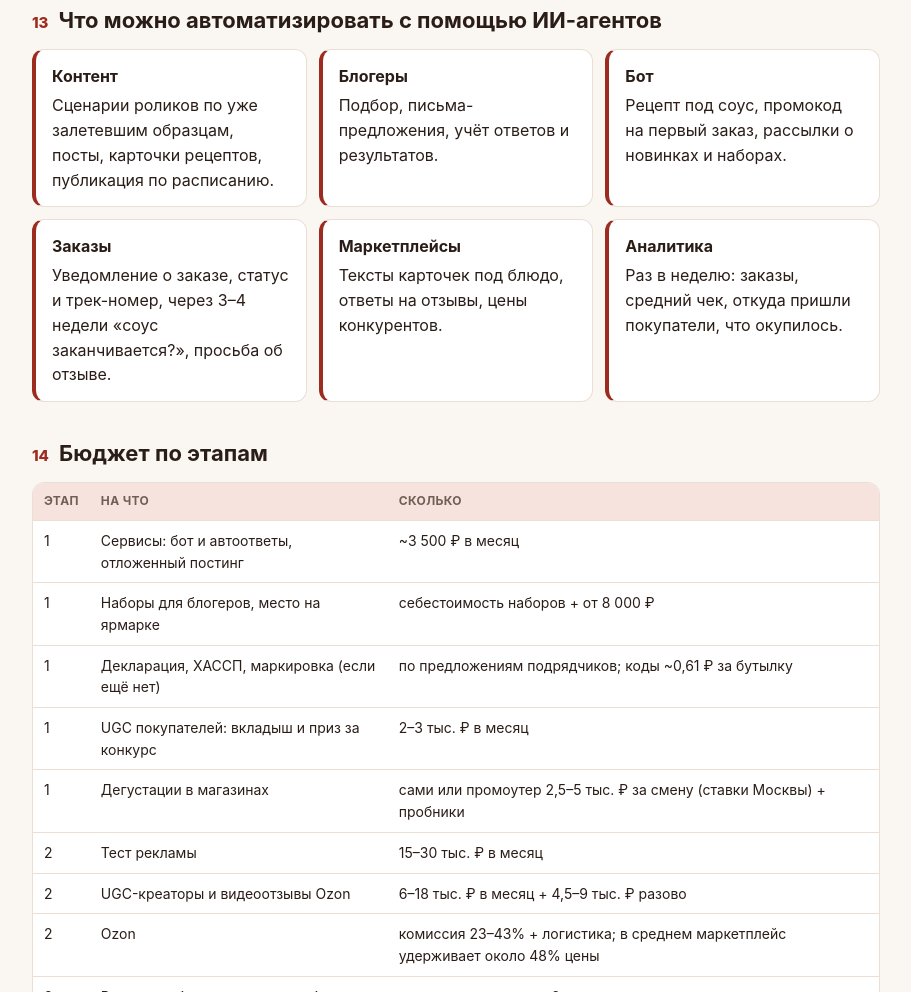
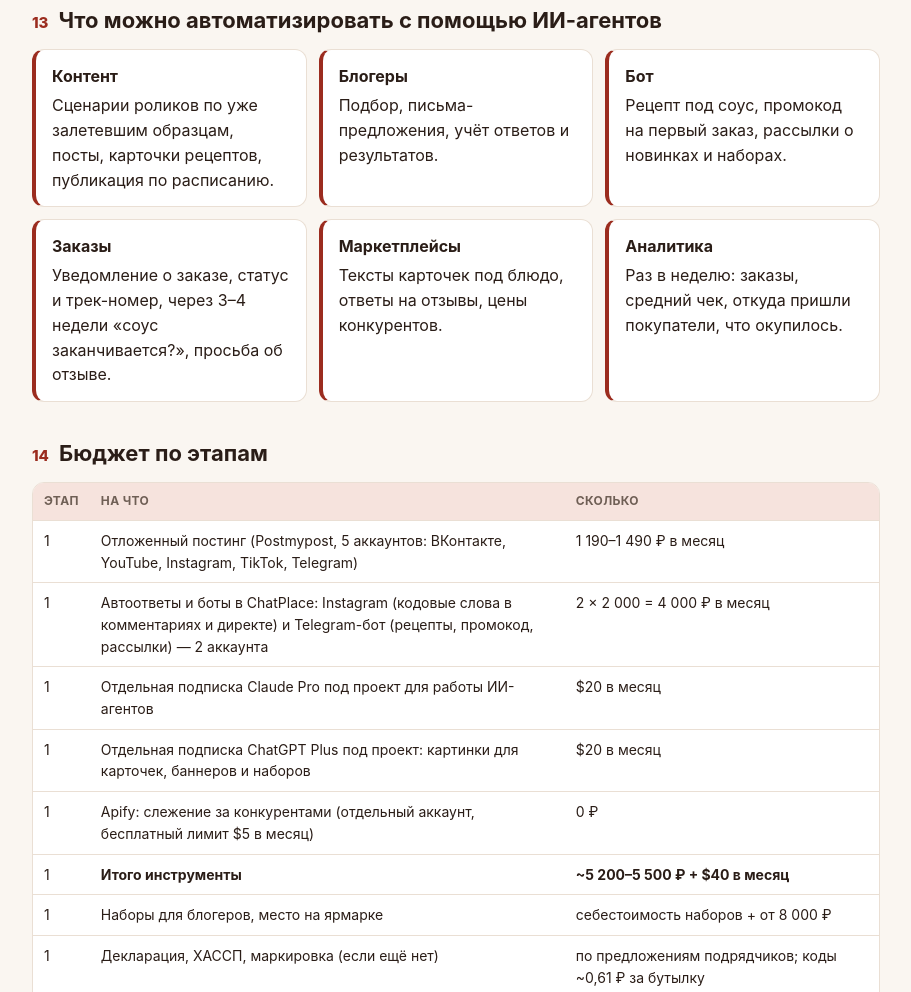
Before and after one commit to skryabinairina82-maker/ya-nepovar, a plain HTML site: page index.html in a window 1280 px wide. Shown: the part 11008-12000 px from the top of the page, without its empty margins (184-1095 px from the left). Drawn offline with Linux system fonts and the light colour scheme.

Commit message:
Бюджет: инструменты агентов

```diff
--- a/index.html
+++ b/index.html
@@ -412,7 +412,12 @@ footer{margin-top:44px;color:var(--muted);font-size:13px;border-top:1px solid va
   <h2><span class="n">14</span>Бюджет по этапам</h2>
   <div class="tbl"><table>
     <tr><th>Этап</th><th>На что</th><th>Сколько</th></tr>
-    <tr><td>1</td><td>Сервисы: бот и автоответы, отложенный постинг</td><td>~3 500 ₽ в месяц</td></tr>
+    <tr><td>1</td><td>Отложенный постинг (Postmypost, 5 аккаунтов: ВКонтакте, YouTube, Instagram, TikTok, Telegram)</td><td>1 190–1 490 ₽ в месяц</td></tr>
+    <tr><td>1</td><td>Автоответы и боты в ChatPlace: Instagram (кодовые слова в комментариях и директе) и Telegram-бот (рецепты, промокод, рассылки) — 2 аккаунта</td><td>2 × 2 000 = 4 000 ₽ в месяц</td></tr>
+    <tr><td>1</td><td>Отдельная подписка Claude Pro под проект для работы ИИ-агентов</td><td>$20 в месяц</td></tr>
+    <tr><td>1</td><td>Отдельная подписка ChatGPT Plus под проект: картинки для карточек, баннеров и наборов</td><td>$20 в месяц</td></tr>
+    <tr><td>1</td><td>Apify: слежение за конкурентами (отдельный аккаунт, бесплатный лимит $5 в месяц)</td><td>0 ₽</td></tr>
+    <tr><td>1</td><td><b>Итого инструменты</b></td><td><b>~5 200–5 500 ₽ + $40 в месяц</b></td></tr>
     <tr><td>1</td><td>Наборы для блогеров, место на ярмарке</td><td>себестоимость наборов + от 8 000 ₽</td></tr>
     <tr><td>1</td><td>Декларация, ХАССП, маркировка (если ещё нет)</td><td>по предложениям подрядчиков; коды ~0,61 ₽ за бутылку</td></tr>
     <tr><td>1</td><td>UGC покупателей: вкладыш и приз за конкурс</td><td>2–3 тыс. ₽ в месяц</td></tr>
@@ -422,6 +427,7 @@ footer{margin-top:44px;color:var(--muted);font-size:13px;border-top:1px solid va
     <tr><td>2</td><td>Ozon</td><td>комиссия 23–43% + логистика; в среднем маркетплейс удерживает около 48% цены</td></tr>
     <tr><td>3</td><td>Реклама и блогеры на масштаб</td><td>по результатам этапа 2</td></tr>
   </table></div>
+  <p class="est">По инструментам: в ChatPlace тариф Pro рассчитан на один подключённый аккаунт или бота, поэтому Instagram и Telegram — это два тарифа. TikTok к ChatPlace не подключить: нужен бизнес-аккаунт, а из России он недоступен; там ссылка в закреплённом комментарии. ВКонтакте в ChatPlace не подтверждён — автоответы там делаются средствами самого ВКонтакте. Rutube, Дзен и Max в Postmypost не подтверждены, туда публикуем отдельно. Цены Postmypost — на июнь 2026 года.</p>
   <p>Реклама в Instagram в России запрещена с сентября 2025 года, там только бесплатное продвижение. Безопасные каналы для рекламы: VK Реклама, VK AdBlogger, Яндекс Директ, Max, Дзен, Rutube, маркетплейсы.</p>
 </section>
 
```
